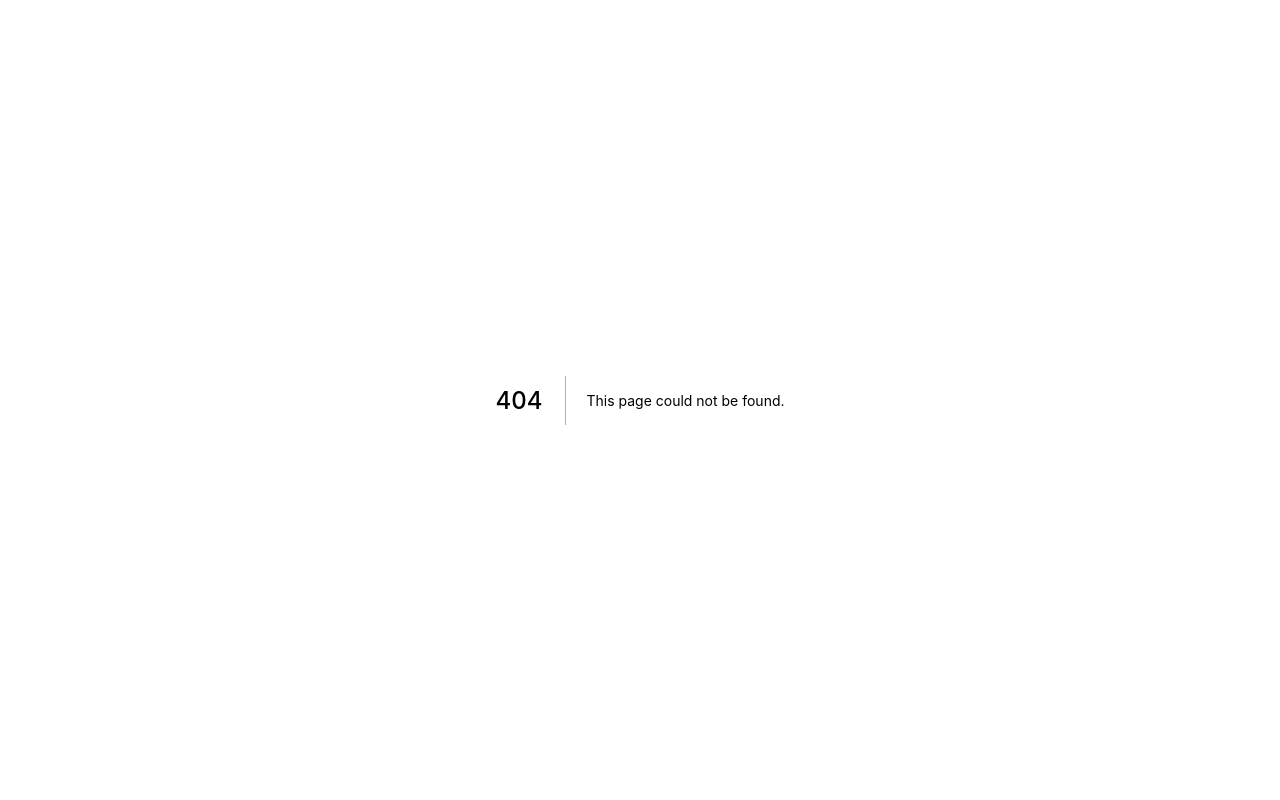
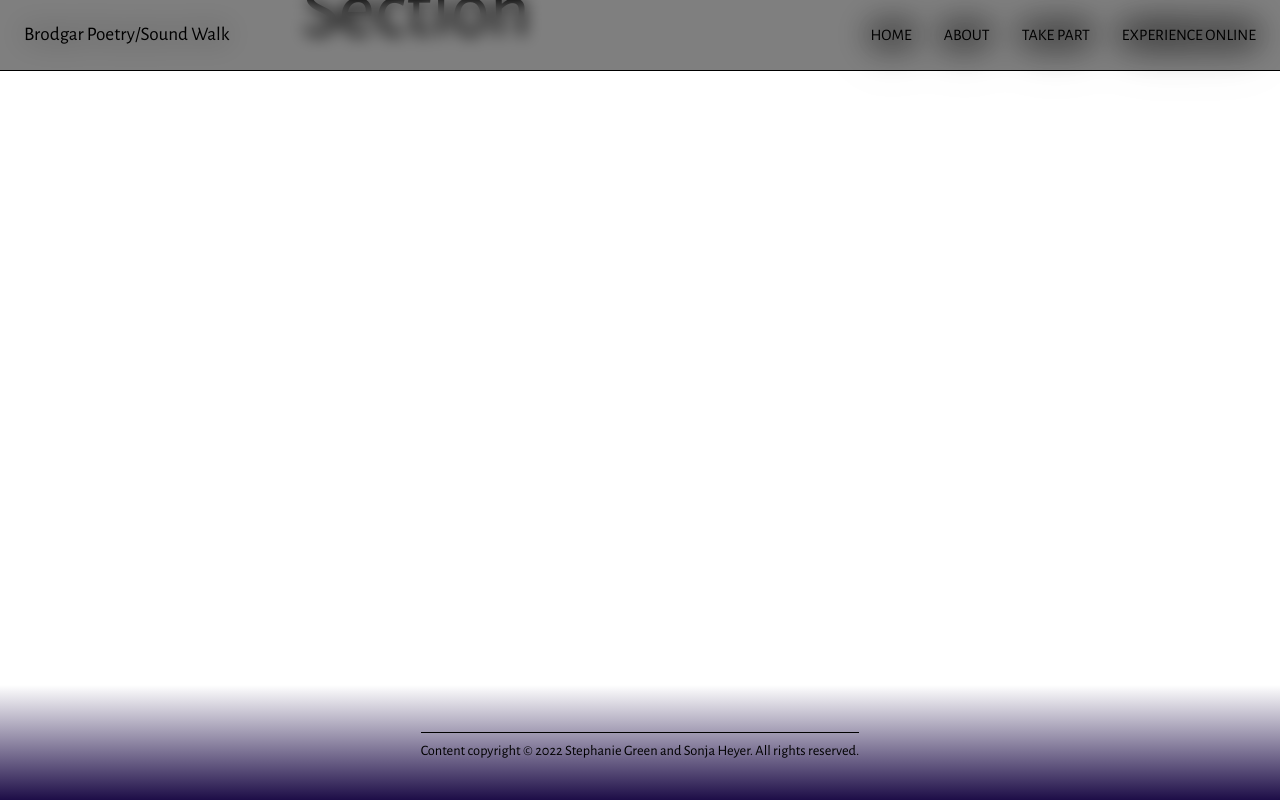
Before and after one commit to empowermint/brodgar, a Next.js app: page /poems in a window 1280 px wide. Before the commit this address had no page. Built offline with nearby package versions, Linux system fonts and the light colour scheme.

Commit message:
Create poetry experience page

```diff
--- /dev/null
+++ b/pages/poems.js
@@ -0,0 +1,17 @@
+import Layout from "../components/Layout"
+
+
+export default function Poems() {
+  const meta = {
+    title: "Listen Online",
+    description: "Experience the walk online"
+  }
+
+  return (
+    <Layout meta={meta}>
+      <section>
+        <h1>Section</h1>
+      </section>
+    </Layout>
+  )
+}
```
